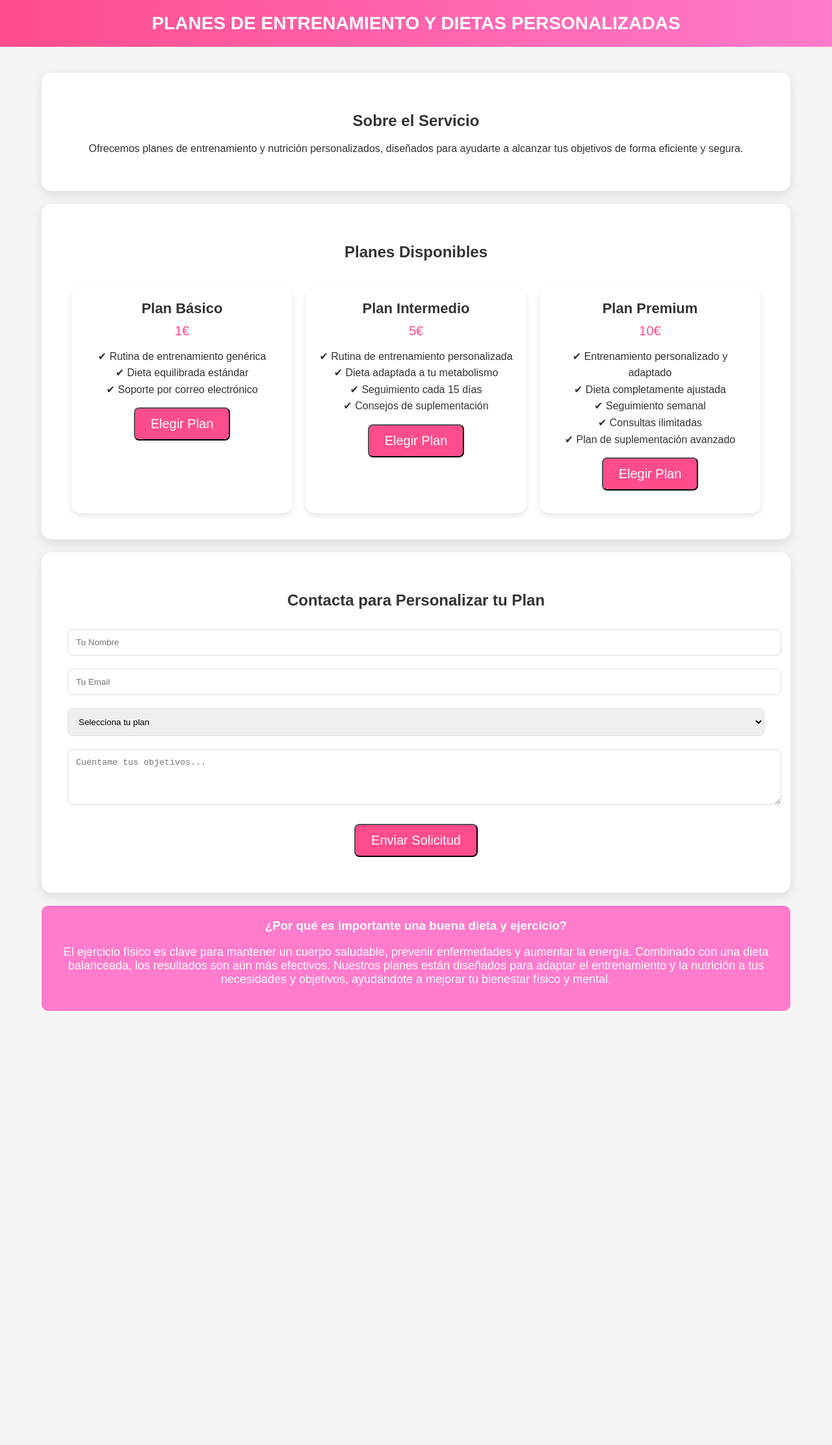
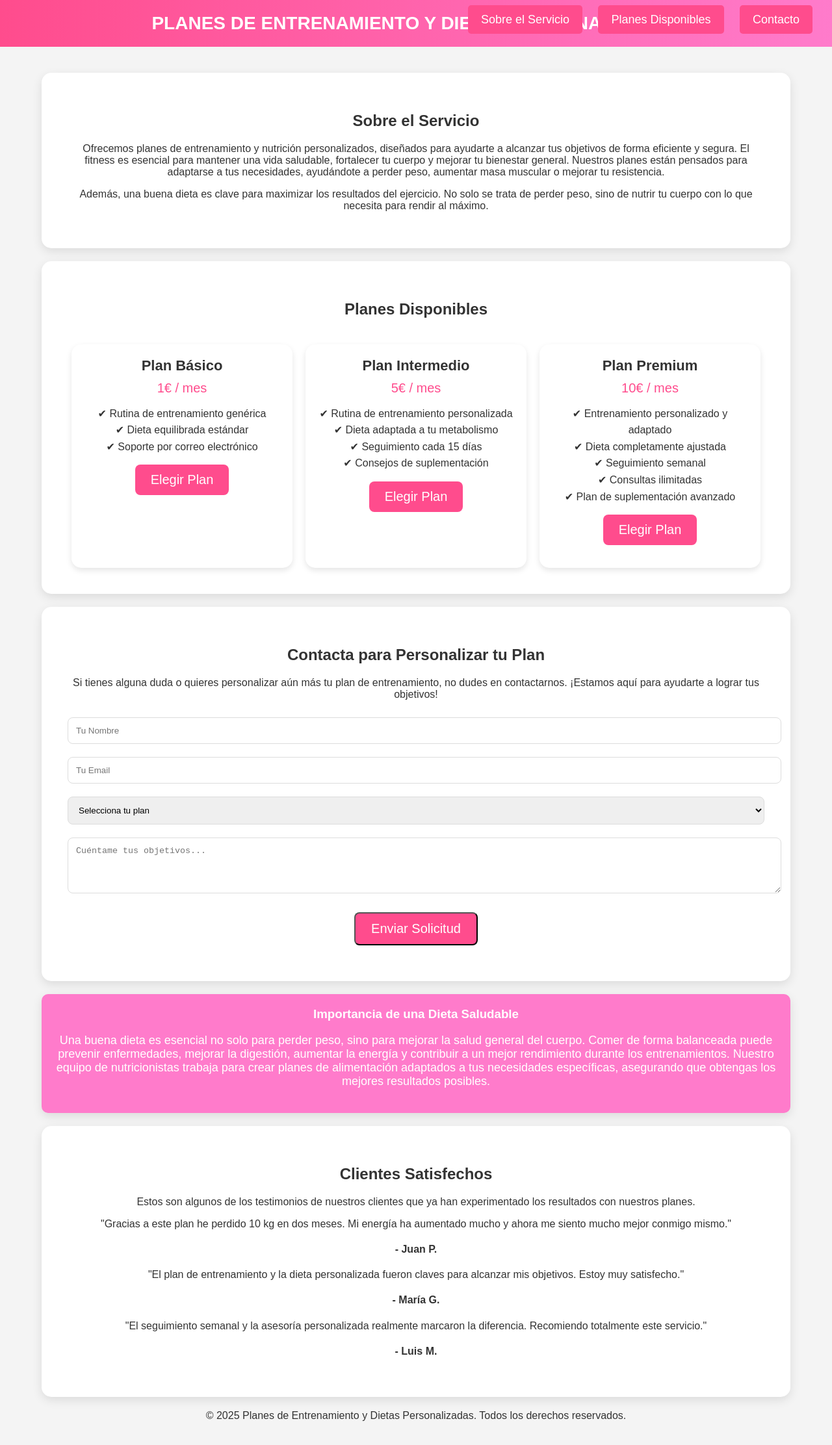
Before and after one commit to cristianfernandez8/mi-web-fitness, a plain HTML site: page index.html in a window 1280 px wide. Shown: the whole page at 65% size. Before the commit the page ends 1576 px from the top, so only its background shows below. Drawn offline with Linux system fonts and the light colour scheme.

Commit message:
Update index.html

```diff
--- a/index.html
+++ b/index.html
@@ -142,68 +142,78 @@
         .important-info p {
             font-size: 18px;
         }
+
+        /* Estilo del menú de navegación */
+        nav {
+            position: absolute;
+            top: 20px;
+            right: 20px;
+            z-index: 1000;
+        }
+
+        nav a {
+            font-size: 18px;
+            color: white;
+            margin: 10px;
+            text-decoration: none;
+            background-color: #ff4c8d;
+            padding: 12px 20px;
+            border-radius: 5px;
+        }
+
+        nav a:hover {
+            background-color: #e0477d;
+        }
+
     </style>
 </head>
 
 <body>
+    <!-- Menú de Navegación -->
+    <nav>
+        <a href="#sobre">Sobre el Servicio</a>
+        <a href="#planes">Planes Disponibles</a>
+        <a href="#contacto">Contacto</a>
+    </nav>
+
     <header>
         Planes de Entrenamiento y Dietas Personalizadas
     </header>
+
     <div class="container">
-        <section class="section">
+        <section class="section" id="sobre">
             <h2>Sobre el Servicio</h2>
-            <p>Ofrecemos planes de entrenamiento y nutrición personalizados, diseñados para ayudarte a alcanzar tus objetivos de forma eficiente y segura.</p>
+            <p>Ofrecemos planes de entrenamiento y nutrición personalizados, diseñados para ayudarte a alcanzar tus objetivos de forma eficiente y segura. El fitness es esencial para mantener una vida saludable, fortalecer tu cuerpo y mejorar tu bienestar general. Nuestros planes están pensados para adaptarse a tus necesidades, ayudándote a perder peso, aumentar masa muscular o mejorar tu resistencia.</p>
+            <p>Además, una buena dieta es clave para maximizar los resultados del ejercicio. No solo se trata de perder peso, sino de nutrir tu cuerpo con lo que necesita para rendir al máximo.</p>
         </section>
 
-        <section class="section">
+        <section class="section" id="planes">
             <h2>Planes Disponibles</h2>
             <div class="plans">
                 <div class="plan-card">
                     <div class="plan-title">Plan Básico</div>
-                    <div class="plan-price">1€</div>
+                    <div class="plan-price">1€ / mes</div>
                     <div class="plan-details">
                         ✔ Rutina de entrenamiento genérica <br>
                         ✔ Dieta equilibrada estándar <br>
                         ✔ Soporte por correo electrónico
                     </div>
-                    <!-- Redirige a PayPal -->
-                    <form action="https://www.paypal.com/cgi-bin/webscr" method="post" target="_top">
-                        <input type="hidden" name="cmd" value="_xclick">
-                        <input type="hidden" name="business" value="tu-correo@paypal.com">
-                        <input type="hidden" name="item_name" value="Plan Básico">
-                        <input type="hidden" name="amount" value="1.00">
-                        <input type="hidden" name="currency_code" value="EUR">
-                        <input type="hidden" name="return" value="http://tusitio.com/gracias.html">
-                        <input type="hidden" name="cancel_return" value="http://tusitio.com/error.html">
-                        <button type="submit" class="btn">Elegir Plan</button>
-                    </form>
+                    <a href="https://www.paypal.com/cgi-bin/webscr?cmd=_xclick&business=tu_correo_de_paypal&item_name=Plan+Basico&amount=1.00&currency_code=EUR" class="btn" target="_blank">Elegir Plan</a>
                 </div>
-
                 <div class="plan-card">
                     <div class="plan-title">Plan Intermedio</div>
-                    <div class="plan-price">5€</div>
+                    <div class="plan-price">5€ / mes</div>
                     <div class="plan-details">
                         ✔ Rutina de entrenamiento personalizada <br>
                         ✔ Dieta adaptada a tu metabolismo <br>
                         ✔ Seguimiento cada 15 días <br>
                         ✔ Consejos de suplementación
                     </div>
-                    <!-- Redirige a PayPal -->
-                    <form action="https://www.paypal.com/cgi-bin/webscr" method="post" target="_top">
-                        <input type="hidden" name="cmd" value="_xclick">
-                        <input type="hidden" name="business" value="tu-correo@paypal.com">
-                        <input type="hidden" name="item_name" value="Plan Intermedio">
-                        <input type="hidden" name="amount" value="5.00">
-                        <input type="hidden" name="currency_code" value="EUR">
-                        <input type="hidden" name="return" value="http://tusitio.com/gracias.html">
-                        <input type="hidden" name="cancel_return" value="http://tusitio.com/error.html">
-                        <button type="submit" class="btn">Elegir Plan</button>
-                    </form>
+                    <a href="https://www.paypal.com/cgi-bin/webscr?cmd=_xclick&business=tu_correo_de_paypal&item_name=Plan+Intermedio&amount=5.00&currency_code=EUR" class="btn" target="_blank">Elegir Plan</a>
                 </div>
-
                 <div class="plan-card">
                     <div class="plan-title">Plan Premium</div>
-                    <div class="plan-price">10€</div>
+                    <div class="plan-price">10€ / mes</div>
                     <div class="plan-details">
                         ✔ Entrenamiento personalizado y adaptado <br>
                         ✔ Dieta completamente ajustada <br>
@@ -211,23 +221,15 @@
                         ✔ Consultas ilimitadas <br>
                         ✔ Plan de suplementación avanzado
                     </div>
-                    <!-- Redirige a PayPal -->
-                    <form action="https://www.paypal.com/cgi-bin/webscr" method="post" target="_top">
-                        <input type="hidden" name="cmd" value="_xclick">
-                        <input type="hidden" name="business" value="tu-correo@paypal.com">
-                        <input type="hidden" name="item_name" value="Plan Premium">
-                        <input type="hidden" name="amount" value="10.00">
-                        <input type="hidden" name="currency_code" value="EUR">
-                        <input type="hidden" name="return" value="http://tusitio.com/gracias.html">
-                        <input type="hidden" name="cancel_return" value="http://tusitio.com/error.html">
-                        <button type="submit" class="btn">Elegir Plan</button>
-                    </form>
+                    <a href="https://www.paypal.com/cgi-bin/webscr?cmd=_xclick&business=tu_correo_de_paypal&item_name=Plan+Premium&amount=10.00&currency_code=EUR" class="btn" target="_blank">Elegir Plan</a>
                 </div>
             </div>
         </section>
 
         <section class="section" id="contacto">
             <h2>Contacta para Personalizar tu Plan</h2>
+            <p>Si tienes alguna duda o quieres personalizar aún más tu plan de entrenamiento, no dudes en contactarnos. ¡Estamos aquí para ayudarte a lograr tus objetivos!</p>
+
             <form action="https://formspree.io/f/mldjdewa" method="POST">
                 <input type="text" name="nombre" placeholder="Tu Nombre" required>
                 <input type="email" name="email" placeholder="Tu Email" required>
@@ -242,10 +244,34 @@
             </form>
         </section>
 
-        <section class="important-info">
-            <h3>¿Por qué es importante una buena dieta y ejercicio?</h3>
-            <p>El ejercicio físico es clave para mantener un cuerpo saludable, prevenir enfermedades y aumentar la energía. Combinado con una dieta balanceada, los resultados son aún más efectivos. Nuestros planes están diseñados para adaptar el entrenamiento y la nutrición a tus necesidades y objetivos, ayudándote a mejorar tu bienestar físico y mental.</p>
+        <section class="section important-info">
+            <h3>Importancia de una Dieta Saludable</h3>
+            <p>Una buena dieta es esencial no solo para perder peso, sino para mejorar la salud general del cuerpo. Comer de forma balanceada puede prevenir enfermedades, mejorar la digestión, aumentar la energía y contribuir a un mejor rendimiento durante los entrenamientos. Nuestro equipo de nutricionistas trabaja para crear planes de alimentación adaptados a tus necesidades específicas, asegurando que obtengas los mejores resultados posibles.</p>
         </section>
+
+        <section class="section" id="clientes">
+            <h2>Clientes Satisfechos</h2>
+            <p>Estos son algunos de los testimonios de nuestros clientes que ya han experimentado los resultados con nuestros planes.</p>
+            <div class="testimonials">
+                <div class="testimonial-card">
+                    <p>"Gracias a este plan he perdido 10 kg en dos meses. Mi energía ha aumentado mucho y ahora me siento mucho mejor conmigo mismo."</p>
+                    <h4>- Juan P.</h4>
+                </div>
+                <div class="testimonial-card">
+                    <p>"El plan de entrenamiento y la dieta personalizada fueron claves para alcanzar mis objetivos. Estoy muy satisfecho."</p>
+                    <h4>- María G.</h4>
+                </div>
+                <div class="testimonial-card">
+                    <p>"El seguimiento semanal y la asesoría personalizada realmente marcaron la diferencia. Recomiendo totalmente este servicio."</p>
+                    <h4>- Luis M.</h4>
+                </div>
+            </div>
+        </section>
+
+        <footer>
+            <p>&copy; 2025 Planes de Entrenamiento y Dietas Personalizadas. Todos los derechos reservados.</p>
+        </footer>
+
     </div>
 </body>
 
```
